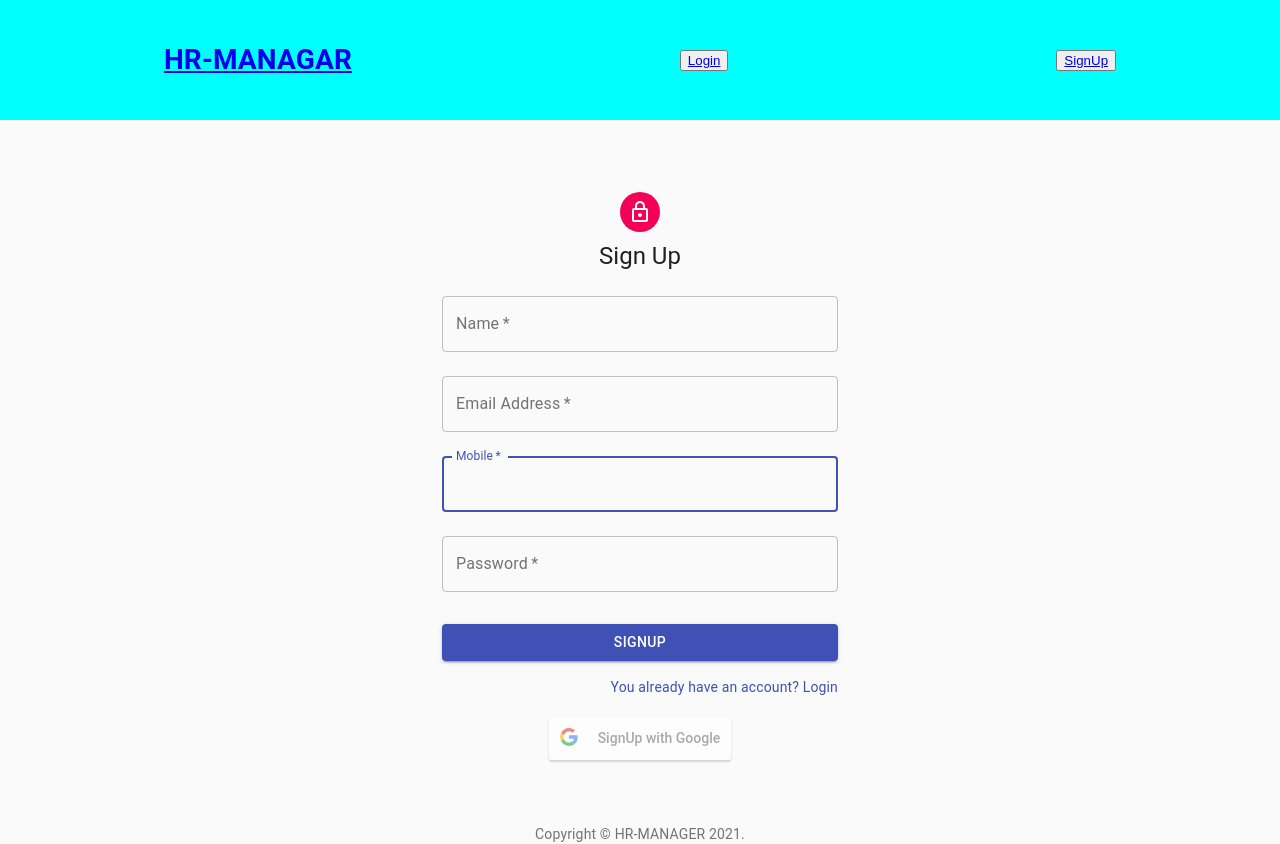
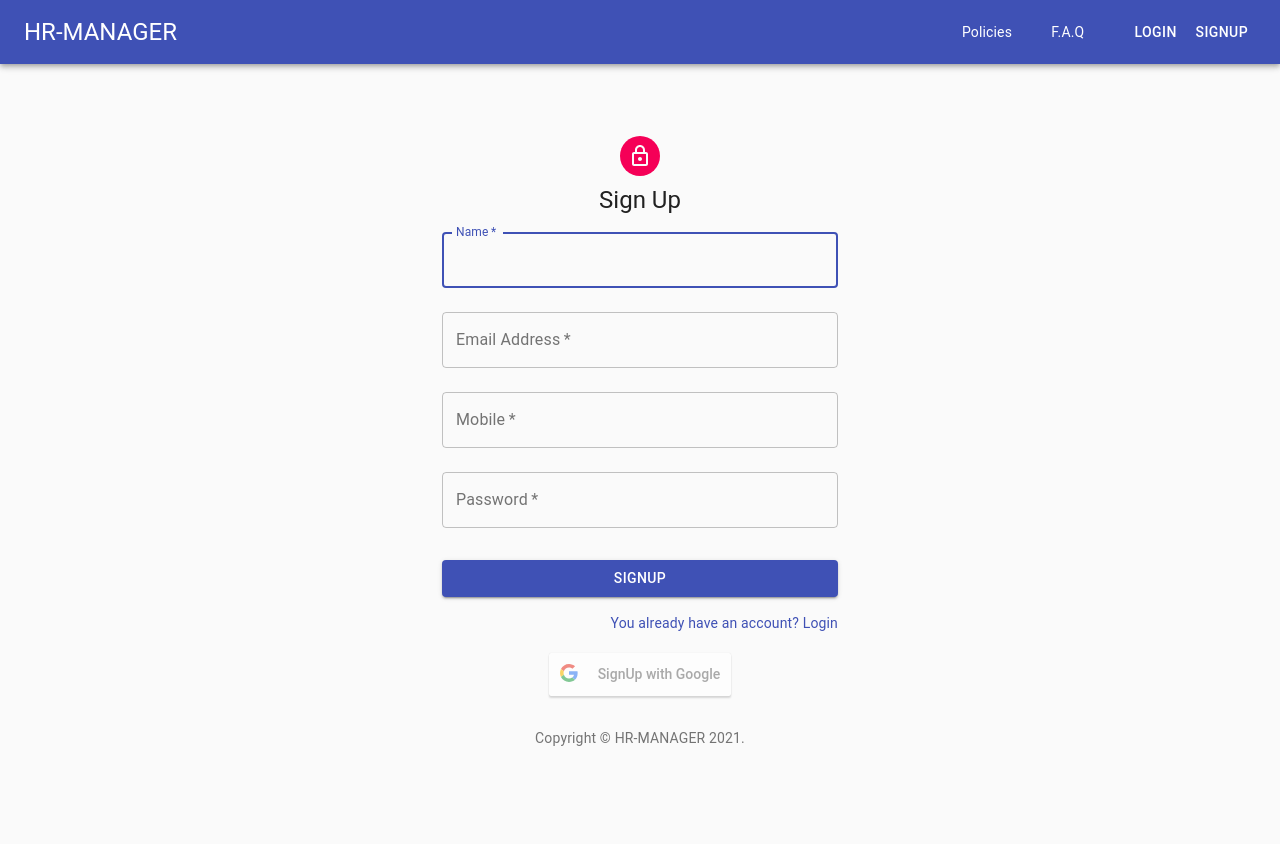
Before and after one commit to ritikgupta28/hr-management, a React (Create React App) app in the folder frontend/: page /#/signup in a window 1280 px wide. After the commit the page ends 800 px from the top, so only its background shows below. Built offline with nearby package versions, Linux system fonts and the light colour scheme.

Commit message:
adding landing page and add

```diff
--- a/frontend/src/Components/Auth/Login.js
+++ b/frontend/src/Components/Auth/Login.js
@@ -15,6 +15,26 @@
 import Typography from '@material-ui/core/Typography';
 import { makeStyles } from '@material-ui/core/styles';
 import Container from '@material-ui/core/Container';
+
+const useStyles = makeStyles((theme) => ({
+  paper: {
+    marginTop: theme.spacing(8),
+    display: 'flex',
+    flexDirection: 'column',
+    alignItems: 'center',
+  },
+  avatar: {
+    margin: theme.spacing(1),
+    backgroundColor: theme.palette.secondary.main,
+  },
+  form: {
+    width: '100%', // Fix IE 11 issue.
+    marginTop: theme.spacing(0),
+  },
+  submit: {
+    margin: theme.spacing(3, 0, 2),
+  },
+}));
 
 function Login() {
 
@@ -34,26 +54,6 @@
       </Typography>
     );
   }
-
-  const useStyles = makeStyles((theme) => ({
-    paper: {
-      marginTop: theme.spacing(8),
-      display: 'flex',
-      flexDirection: 'column',
-      alignItems: 'center',
-    },
-    avatar: {
-      margin: theme.spacing(1),
-      backgroundColor: theme.palette.secondary.main,
-    },
-    form: {
-      width: '100%', // Fix IE 11 issue.
-      marginTop: theme.spacing(1),
-    },
-    submit: {
-      margin: theme.spacing(3, 0, 2),
-    },
-  }));
 
   const onLogin = async (resData) => {
       dispatch({
--- a/frontend/src/Components/Auth/SignUp.js
+++ b/frontend/src/Components/Auth/SignUp.js
@@ -13,6 +13,26 @@
 import Typography from '@material-ui/core/Typography';
 import { makeStyles } from '@material-ui/core/styles';
 import Container from '@material-ui/core/Container';
+
+const useStyles = makeStyles((theme) => ({
+  paper: {
+    marginTop: theme.spacing(8),
+    display: 'flex',
+    flexDirection: 'column',
+    alignItems: 'center',
+  },
+  avatar: {
+    margin: theme.spacing(1),
+    backgroundColor: theme.palette.secondary.main,
+  },
+  form: {
+    width: '100%', // Fix IE 11 issue.
+    marginTop: theme.spacing(0),
+  },
+  submit: {
+    margin: theme.spacing(3, 0, 2),
+  },
+}));
 
 function SignUp() {
 
@@ -34,26 +54,6 @@
       </Typography>
     );
   }
-
-  const useStyles = makeStyles((theme) => ({
-    paper: {
-      marginTop: theme.spacing(8),
-      display: 'flex',
-      flexDirection: 'column',
-      alignItems: 'center',
-    },
-    avatar: {
-      margin: theme.spacing(1),
-      backgroundColor: theme.palette.secondary.main,
-    },
-    form: {
-      width: '100%', // Fix IE 11 issue.
-      marginTop: theme.spacing(1),
-    },
-    submit: {
-      margin: theme.spacing(3, 0, 2),
-    },
-  }));
 
   const classes = useStyles();
 
@@ -157,7 +157,6 @@
             label="Email Address"
             name="email"
             autoComplete="email"
-            autoFocus
           />
           <TextField
             value={mobile}
@@ -170,7 +169,6 @@
             label="Mobile"
             name="mobile"
             autoComplete="mobile"
-            autoFocus
           />
           <TextField
             value={password}
@@ -196,8 +194,7 @@
             SignUp
           </Button>
           <Grid container>
-          <Grid item xs>
-
+            <Grid item xs>
             </Grid>
             <Grid item>
               <Link href="/login" variant="body2">
@@ -215,7 +212,7 @@
           cookiePolicy={'single_host_origin'}
         />
       </div>
-      <Box mt={8}>
+      <Box mt={4}>
         <Copyright />
         </Box>
       </Container>
--- /dev/null
+++ b/frontend/src/Components/LandingPage/FAQ.js
@@ -0,0 +1,11 @@
+import React from 'react'
+
+function FAQ() {
+  return (
+    <div>
+      <h1>F.A.Q</h1>
+    </div>
+  )
+}
+
+export default FAQ
--- a/frontend/src/Components/LandingPage/Navbar.js
+++ b/frontend/src/Components/LandingPage/Navbar.js
@@ -2,28 +2,78 @@
 import { HashRouter as Router, Switch, Route, Link, Redirect } from "react-router-dom"
 import Login from "../Auth/Login"
 import SignUp from "../Auth/SignUp"
+import Policies from "./Policies"
+import FAQ from "./FAQ"
 import LandingPage from "./LandingPage"
+import { makeStyles } from "@material-ui/core/styles";
+import AppBar from "@material-ui/core/AppBar";
+import Toolbar from "@material-ui/core/Toolbar";
+import Typography from "@material-ui/core/Typography";
+import Button from "@material-ui/core/Button";
+
+const useStyles = makeStyles((theme) => ({
+  root: {
+		flexGrow: 1
+  },
+  menuButton: {
+    marginRight: theme.spacing(2)
+  },
+  title: {
+    flexGrow:  0.05
+	},
+	mainTitle: {
+    flexGrow:  1
+  }
+}));
 
 function Navbar() {
 
+	const classes = useStyles();
+
   return (
     <Router>
-      <div className="navbar">
-			<Link to='/'><h1>HR-MANAGAR</h1></Link>
-				<button>
-          <Link to='/login'>Login</Link>
-				</button>
-        <button>
-					<Link to='/signup'>SignUp</Link>
-				</button>
-			</div>
-			<div className="navbar_pages">
+      <div className={classes.root}>
+      <AppBar position="static">
+        <Toolbar>
+          <Typography variant="h5" className={classes.mainTitle}>
+            <Link to='/' style={{ textDecoration: 'none', color: 'white' }}>HR-MANAGER</Link>
+          </Typography>
+          <Typography variant="h7" className={classes.title}>
+            <Link to='/policies' style={{ textDecoration: 'none', color: 'white' }}>Policies</Link>
+          </Typography>
+          <Typography variant="h7" className={classes.title}>
+					  <Link to='/faq' style={{ textDecoration: 'none', color: 'white' }}>F.A.Q</Link>
+          </Typography>
+						<Button>
+							<Link to='/login' style={{ textDecoration: 'none', color: 'white' }}>Login</Link>
+						</Button>
+						<Button>
+							<Link to='/signup' style={{ textDecoration: 'none', color: 'white' }}>SignUp</Link>
+						</Button>
+        </Toolbar>
+      </AppBar>
+    </div>
+			<div>
 				<Switch>
 				<Route
 						path='/'
 						exact
 						render={props => (
 							<LandingPage />
+						)}
+					/>
+					<Route
+						path='/policies'
+						exact
+						render={props => (
+							<Policies />
+						)}
+					/>
+					<Route
+						path='/faq'
+						exact
+						render={props => (
+							<FAQ />
 						)}
             />
 					<Route
--- /dev/null
+++ b/frontend/src/Components/LandingPage/Policies.js
@@ -0,0 +1,11 @@
+import React from 'react'
+
+function Privacy() {
+  return (
+    <div>
+      <h1>Privacy</h1>
+    </div>
+  )
+}
+
+export default Privacy
--- a/frontend/src/Components/Manager/AddEmployee.js
+++ b/frontend/src/Components/Manager/AddEmployee.js
@@ -1,6 +1,40 @@
 import React, { useState } from 'react';
 import "./AddEmployee.css";
 import { useStateValue } from "../../StateProvider";
+import AccountCircleIcon from '@material-ui/icons/AccountCircle';
+import Avatar from '@material-ui/core/Avatar';
+import Button from '@material-ui/core/Button';
+import CssBaseline from '@material-ui/core/CssBaseline';
+import TextField from '@material-ui/core/TextField';
+import FormControlLabel from '@material-ui/core/FormControlLabel';
+import Checkbox from '@material-ui/core/Checkbox';
+import Link from '@material-ui/core/Link';
+import Grid from '@material-ui/core/Grid';
+import Box from '@material-ui/core/Box';
+import LockOutlinedIcon from '@material-ui/icons/LockOutlined';
+import Typography from '@material-ui/core/Typography';
+import { makeStyles } from '@material-ui/core/styles';
+import Container from '@material-ui/core/Container';
+
+const useStyles = makeStyles((theme) => ({
+  paper: {
+    marginTop: theme.spacing(8),
+    display: 'flex',
+    flexDirection: 'column',
+    alignItems: 'center',
+  },
+  avatar: {
+    margin: theme.spacing(1),
+    backgroundColor: theme.palette.secondary.main,
+  },
+  form: {
+    width: '100%', // Fix IE 11 issue.
+    marginTop: theme.spacing(0),
+  },
+  submit: {
+    margin: theme.spacing(3, 0, 2),
+  },
+}));
 
 function AddEmployee() {
 
@@ -40,52 +74,81 @@
     };
   }
 
+  const classes = useStyles();
+
   return (
-    <div className="add_employee">
-      <div className="add_employee_input">
-        <p>Name: </p>
-        <input
-          type="text"
-          placeholder="Name"
-          value={name}
-          onChange = {e => setName(e.target.value)}
-        />
+    <Container component="main" maxWidth="xs">
+      <CssBaseline />
+      <div className={classes.paper}>
+        <Avatar className={classes.avatar}>
+          <AccountCircleIcon />
+        </Avatar>
+        <Typography component="h1" variant="h5">
+          Add Employee
+        </Typography>
+        <form className={classes.form} noValidate>
+        <TextField
+            value={name}
+            onChange={e => setName(e.target.value)}
+            variant="outlined"
+            margin="normal"
+            required
+            fullWidth
+            id="name"
+            label="Name"
+            name="name"
+            autoComplete="name"
+            autoFocus
+          />
+          <TextField
+            value={email}
+            onChange={e => setEmail(e.target.value)}
+            variant="outlined"
+            margin="normal"
+            required
+            fullWidth
+            id="email"
+            label="Email Address"
+            name="email"
+            autoComplete="email"
+          />
+          <TextField
+            value={role}
+            onChange={e => setRole(e.target.value)}
+            variant="outlined"
+            margin="normal"
+            required
+            fullWidth
+            name="role"
+            label="Role"
+            id="role"
+            autoComplete="role"
+          />
+          <TextField
+            value={salary}
+            onChange={e => setSalary(e.target.value)}
+            variant="outlined"
+            margin="normal"
+            required
+            fullWidth
+            name="salary"
+            label="Salary"
+            id="salary"
+            autoComplete="salary"
+          />
+          <Button
+            type="submit"
+            fullWidth
+            variant="contained"
+            color="primary"
+            onClick={onAddEmployee}
+            className={classes.submit}
+          >
+            Add Employee
+          </Button>
+        </form>
       </div>
-      <div className="add_employee_input">
-        <p>Email: </p>
-        <input
-          type="email"
-          placeholder="username@gmail.com"
-          value={email}
-          onChange = {e => setEmail(e.target.value)}
-        />
-      </div>
-      <div className="add_employee_input">
-        <p>Salary: </p>
-        <input
-          type="number"
-          value={salary}
-          onChange = {e => setSalary(e.target.value)}
-        />
-      </div>
-      <div className="add_employee_input">
-        <p>Role: </p>
-        <input
-          type="text"
-          placeholder="Role"
-          value={role}
-          onChange = {e => setRole(e.target.value)}
-        />
-      </div>
-      <div className="add_employee_input">
-        <button
-          type="submit"
-          onClick={onAddEmployee}
-        >
-          Add
-        </button>
-      </div>
-    </div>
+    </Container>
   )
 }
 
--- a/frontend/src/index.css
+++ b/frontend/src/index.css
@@ -1,13 +1,18 @@
+* {
+  margin: 0;
+  padding: 0;
+}
+
 body {
   margin: 0;
-  font-family: -apple-system, BlinkMacSystemFont, 'Segoe UI', 'Roboto', 'Oxygen',
-    'Ubuntu', 'Cantarell', 'Fira Sans', 'Droid Sans', 'Helvetica Neue',
+  font-family: -apple-system, BlinkMacSystemFont, "Segoe UI", "Roboto", "Oxygen",
+    "Ubuntu", "Cantarell", "Fira Sans", "Droid Sans", "Helvetica Neue",
     sans-serif;
   -webkit-font-smoothing: antialiased;
   -moz-osx-font-smoothing: grayscale;
 }
 
 code {
-  font-family: source-code-pro, Menlo, Monaco, Consolas, 'Courier New',
+  font-family: source-code-pro, Menlo, Monaco, Consolas, "Courier New",
     monospace;
 }
```
Also changed, not shown: 1 other file (tests, documents, lock files or other folders).
